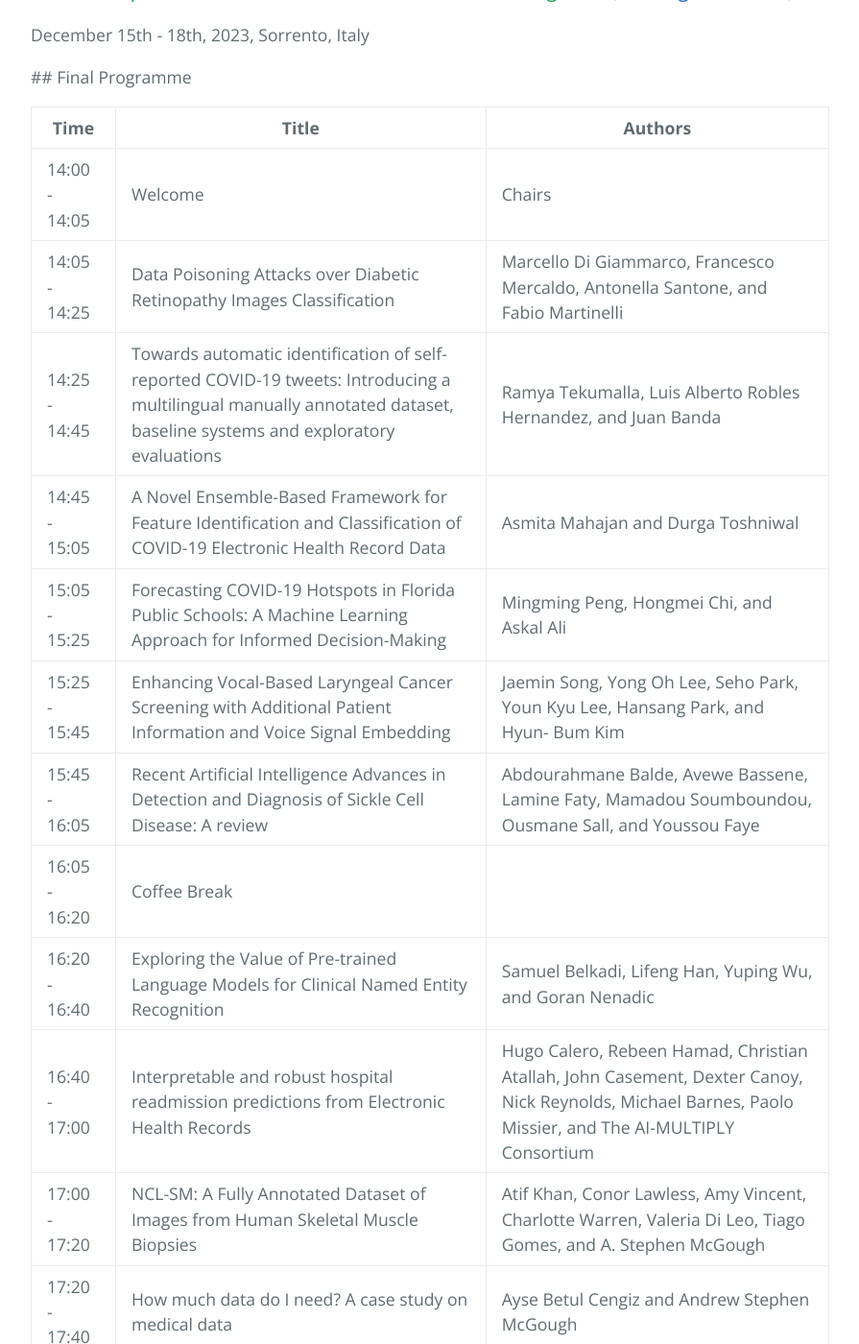
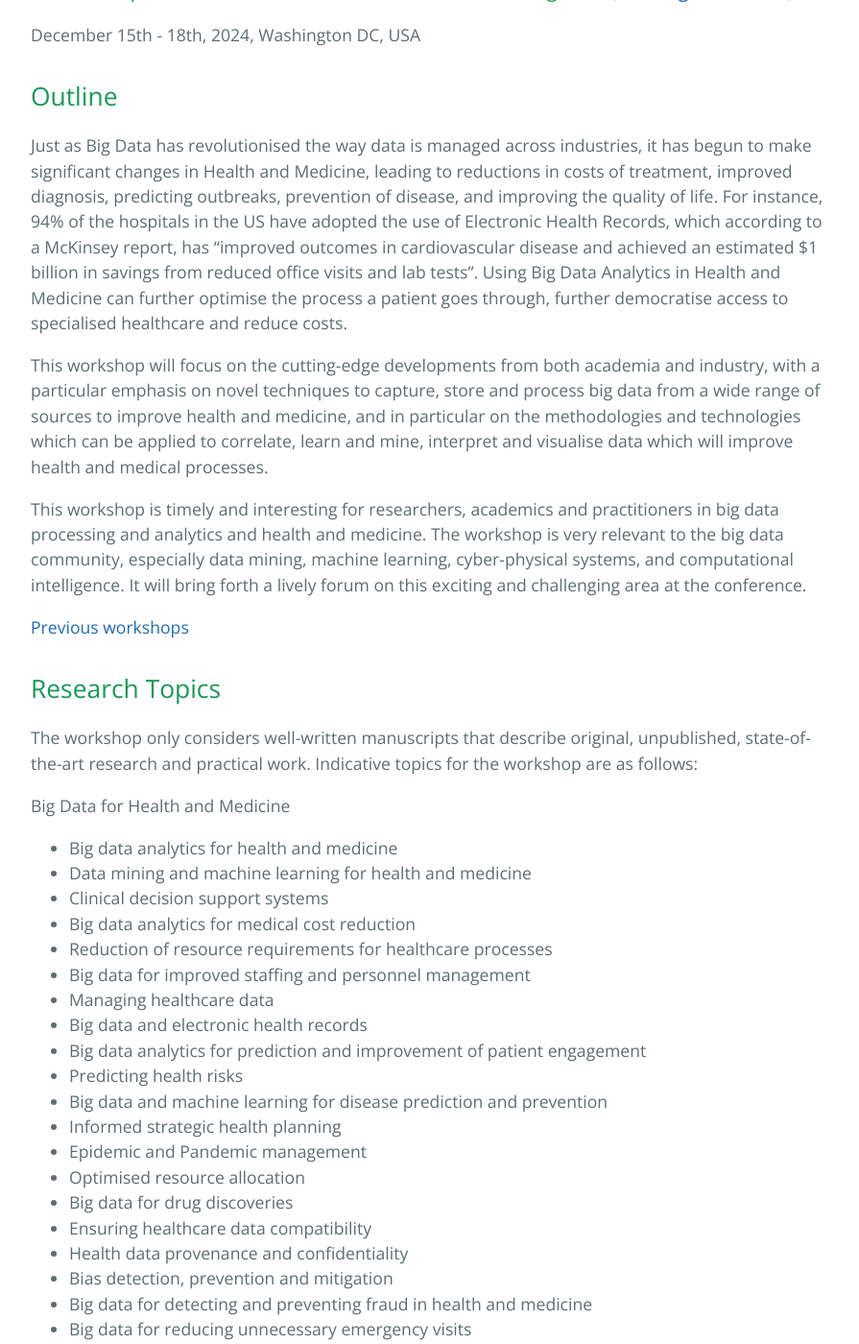
Before and after one commit to bda4hm/bda4hm.github.io, a Jekyll site: the page built from index.md, in a window 1280 px wide and 1400 px high, scrolled down 524 px. Shown: the whole window at 96% size, without its empty margins (192-1087 px from the left). Built offline with Jekyll 4.4.1, drawn with Linux system fonts in a browser that asks for light colours; our own code applies the rules of GitHub Pages for plain Markdown files; some of the changed text lies outside the part shown.

Commit message:
Update index.md

```diff
--- a/index.md
+++ b/index.md
@@ -3,28 +3,8 @@ layout: default
 ---
 ## Big Data Analytics for Health and Medicine (BDA4HM 2023)
 
-### A Workshop at 2023 IEEE International Conference on Big Data [(IEEE Big Data 2023)](http://bigdataieee.org/BigData2023/)
-December 15th - 18th, 2023, Sorrento, Italy
-
-## Final Programme
-
-
-| Time             | Title                     | Authors        |
-|------------------|---------------------------|----------------|
-| 14\:00 - 14\:05  | Welcome                   | Chairs         |
-| 14\:05 - 14:25   | Data Poisoning Attacks over Diabetic Retinopathy Images Classification | Marcello Di Giammarco, Francesco Mercaldo, Antonella Santone, and Fabio Martinelli |
-| 14\:25 - 14:45   | Towards automatic identification of self-reported COVID-19 tweets: Introducing a multilingual manually annotated dataset, baseline systems and exploratory evaluations | Ramya Tekumalla, Luis Alberto Robles Hernandez, and Juan Banda |
-| 14\:45 - 15:05   | A Novel Ensemble-Based Framework for Feature Identification and Classification of COVID-19 Electronic Health Record Data | Asmita Mahajan and Durga Toshniwal |
-| 15\:05 - 15:25   | Forecasting COVID-19 Hotspots in Florida Public Schools: A Machine Learning Approach for Informed Decision-Making | Mingming Peng, Hongmei Chi, and Askal Ali |
-| 15\:25 - 15:45   | Enhancing Vocal-Based Laryngeal Cancer Screening with Additional Patient Information and Voice Signal Embedding | Jaemin Song, Yong Oh Lee, Seho Park, Youn Kyu Lee, Hansang Park, and Hyun- Bum Kim |
-| 15\:45 - 16:05   | Recent Artificial Intelligence Advances in Detection and Diagnosis of Sickle Cell Disease: A review | Abdourahmane Balde, Avewe Bassene, Lamine Faty, Mamadou Soumboundou, Ousmane Sall, and Youssou Faye |
-| 16\:05 - 16:20   | Coffee Break              |                |
-| 16\:20 - 16:40   | Exploring the Value of Pre-trained Language Models for Clinical Named Entity Recognition | Samuel Belkadi, Lifeng Han, Yuping Wu, and Goran Nenadic |
-| 16\:40 - 17:00   | Interpretable and robust hospital readmission predictions from Electronic Health Records | Hugo Calero, Rebeen Hamad, Christian Atallah, John Casement, Dexter Canoy, Nick Reynolds, Michael Barnes, Paolo Missier, and The AI-MULTIPLY Consortium |
-| 17\:00 - 17:20   | NCL-SM: A Fully Annotated Dataset of Images from Human Skeletal Muscle Biopsies | Atif Khan, Conor Lawless, Amy Vincent, Charlotte Warren, Valeria Di Leo, Tiago Gomes, and A. Stephen McGough |
-| 17\:20 - 17:40   | How much data do I need? A case study on medical data | Ayse Betul Cengiz and Andrew Stephen McGough |
-| 17\:40 - 18:00   | Graph Encoding-Enhanced Transformer for Drug Recommendation | Xunsheng Cai, Syauki Thamrin, and Arbee Chen |
-| 18\:00 - 18:10   | Closing Remarks           |                |
+### A Workshop at 2024 IEEE International Conference on Big Data [(IEEE Big Data 2024)](http://bigdataieee.org/BigData2024/)
+December 15th - 18th, 2024, Washington DC, USA
 
 ## Outline
 
@@ -94,10 +74,10 @@ Please note that the authors of each submitted paper will be expected to review
 ### Important Dates (All dates now firm)
 
 |-------|-------------------|
-| please contact us | Due date for full workshop papers submission |
-| Nov 1, 2023 |  Notification of paper acceptance to authors |
-| Nov 20,2023 | Camera-ready of accepted papers |
-| Dec 15-18 2022 | Workshop (one day of) |
+| Oct 1, 2024 | Due date for full workshop papers submission |
+| Nov 1, 2024 |  Notification of paper acceptance to authors |
+| Nov 20,2024 | Camera-ready of accepted papers |
+| Dec 15-18 2024 | Workshop (one day of) |
 
 ### Workshop Program Co-Chairs
 
```
